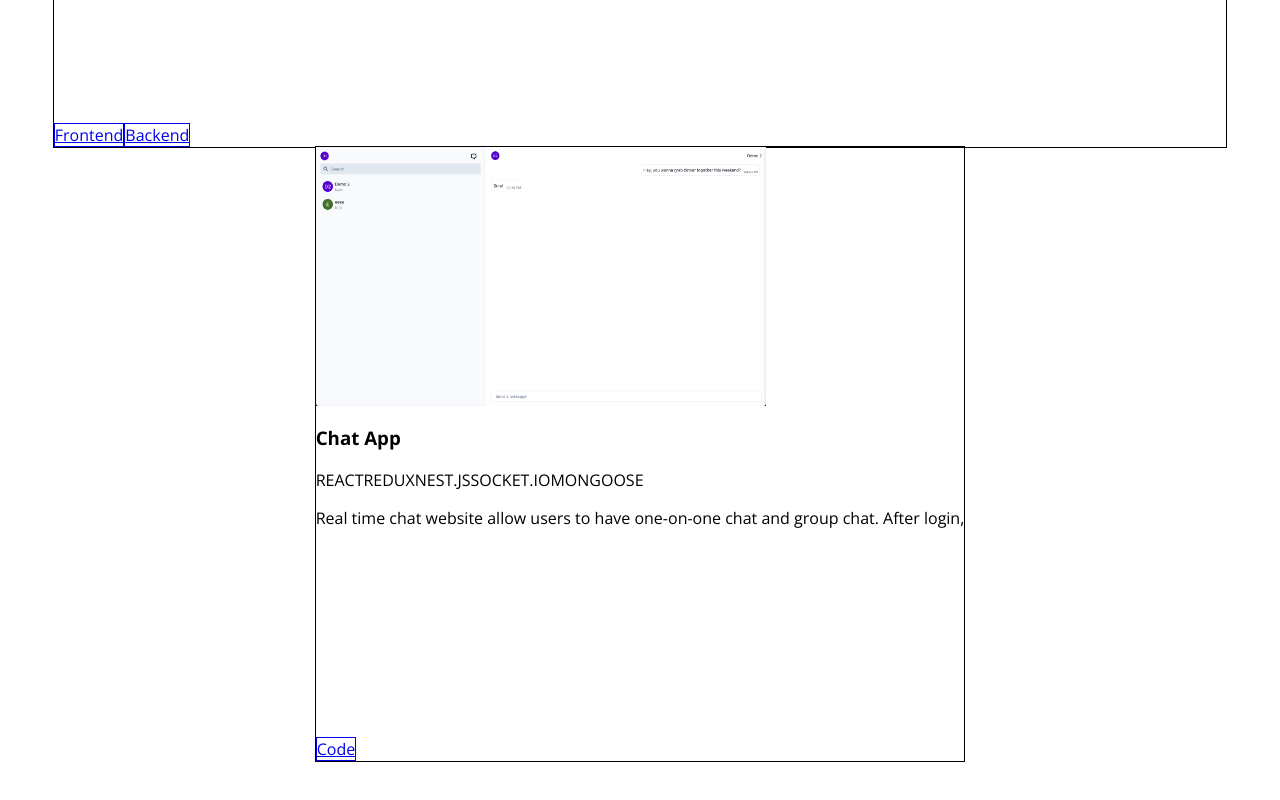
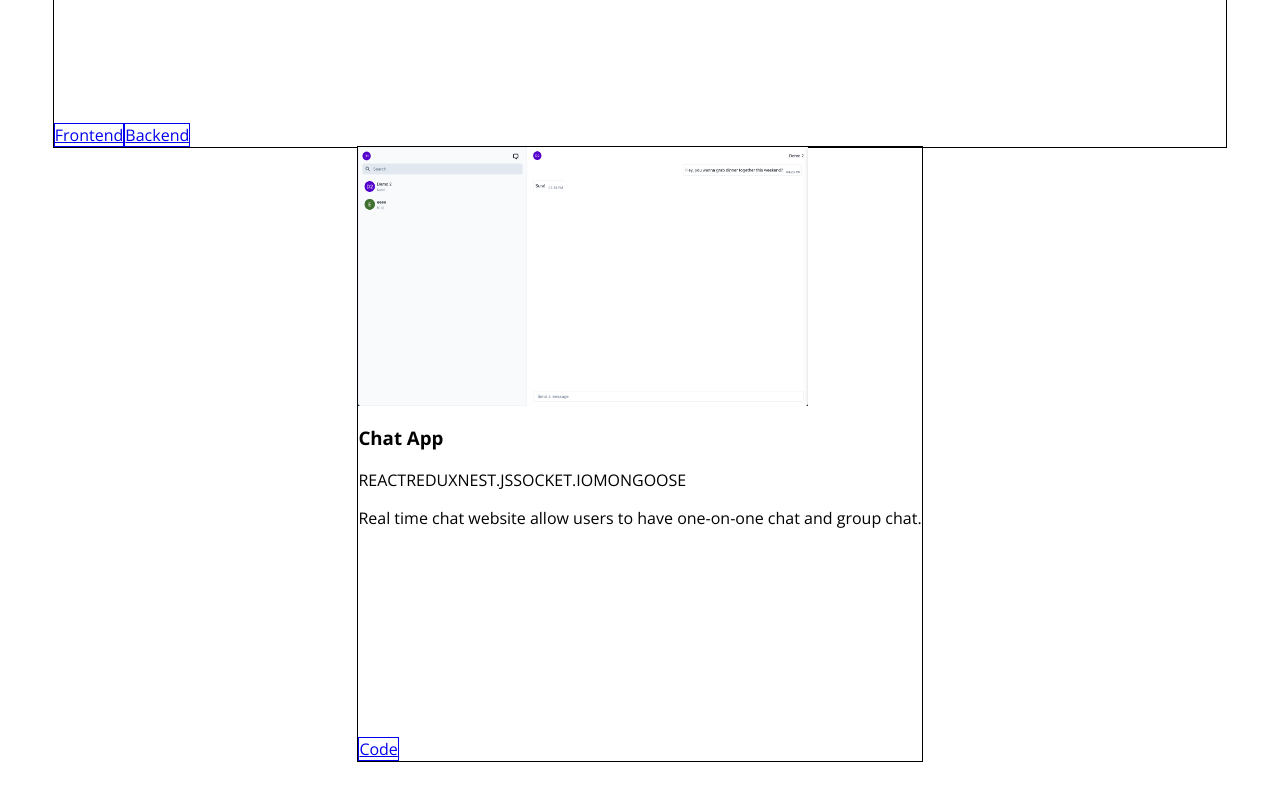
Before and after one commit to lexiechoi852/portfolio-website, a Next.js app: page / in a window 1280 px wide. Shown: the part 2872-3672 px from the top of the page. Built offline with nearby package versions, Linux system fonts and the light colour scheme.

Commit message:
fix: udpated chat app project description

```diff
--- a/src/components/Projects.tsx
+++ b/src/components/Projects.tsx
@@ -32,7 +32,7 @@ const projects: Project[] = [
     name: "Chat App",
     image: "/chat-app-screenshot.png",
     description:
-      "Real time chat website allow users to have one-on-one chat and group chat. After login, ",
+      "Real time chat website allow users to have one-on-one chat and group chat. ",
     // liveSite: "https://chat-app.lexiechoi.com",
     githubUrl: "https://github.com/lexiechoi852/chat-app",
     workInProgress: false,
```
